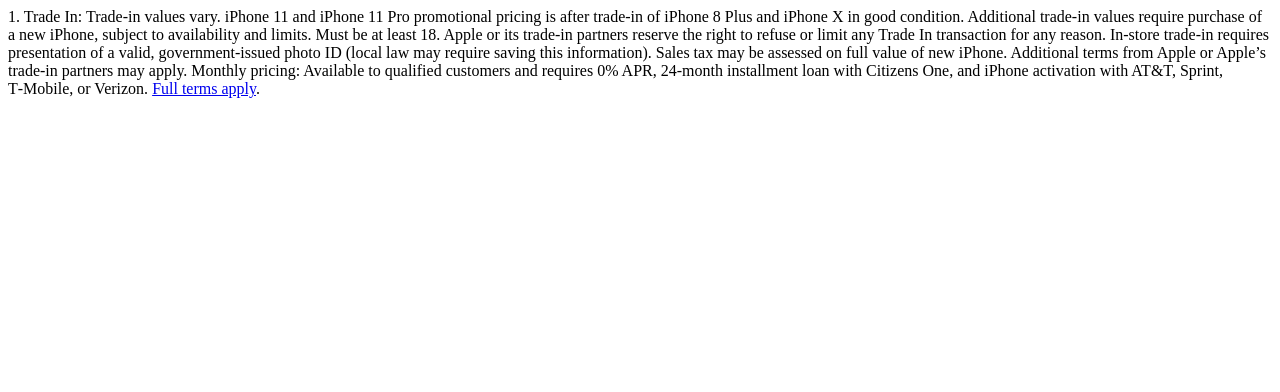
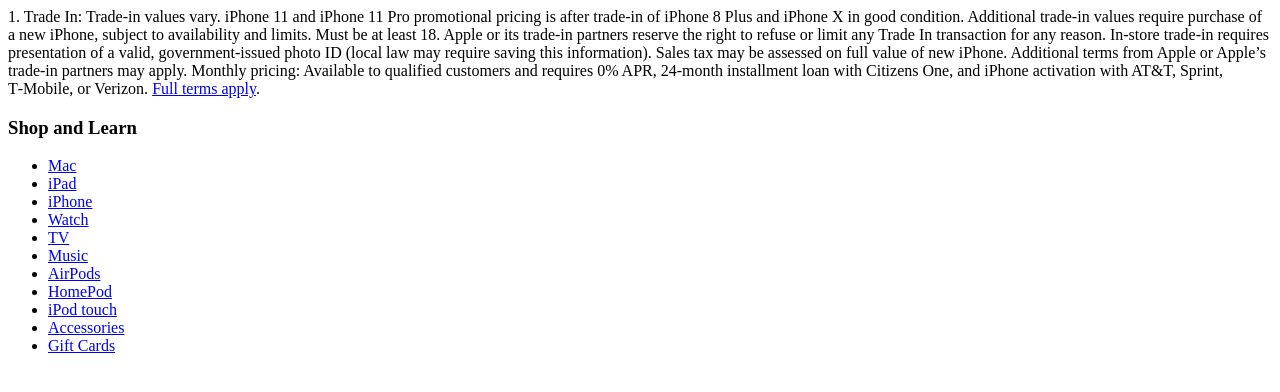
Before and after one commit to Hagosw/github.io-appleClone, a plain HTML site: page appleClone/index.html in a window 1280 px wide. Drawn offline with Linux system fonts and the light colour scheme.

Commit message:
added second part of the footer

```diff
--- a/appleClone/index.html
+++ b/appleClone/index.html
@@ -26,7 +26,25 @@
             Verizon. <a href="#"> Full terms apply</a>.
           </div>
         </div>
-
+</div>
+				<div class="footer-links-wrapper">
+					<div class="links-wrapper-1">
+						<h3>Shop and Learn</h3>
+						<ul>
+							<li><a href="#">Mac</a></li>
+							<li><a href="#">iPad</a></li>
+							<li><a href="#">iPhone</a></li>
+							<li><a href="#">Watch</a></li>
+							<li><a href="#">TV</a></li>
+							<li><a href="#">Music</a></li>
+							<li><a href="#">AirPods</a></li>
+							<li><a href="#">HomePod</a></li>
+							<li><a href="#">iPod touch</a></li>
+							<li><a href="#">Accessories</a></li>
+							<li><a href="#">Gift Cards</a></li>
+						</ul>
+					</div>
+					<div
 <body>
 
 
```
